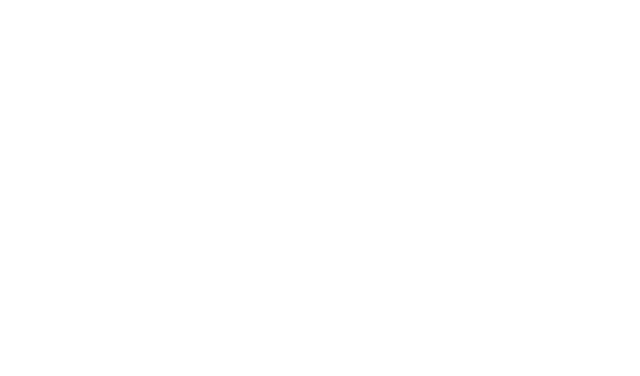
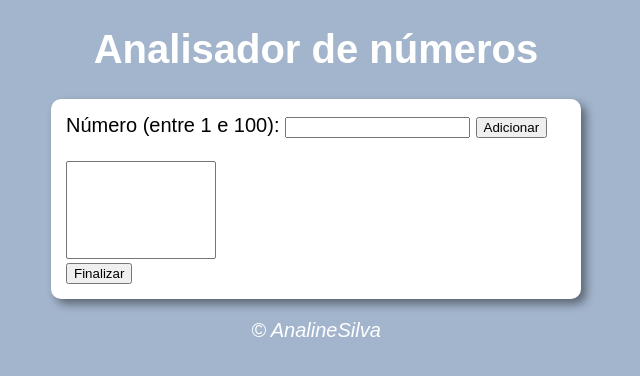
Before and after one commit to 4n4l1n3/10-js-avancando, a plain HTML site: page numeros.html in a window 1280 px wide. Shown: the whole page, without its empty margins (324-964 px from the left). Drawn offline with Linux system fonts and the light colour scheme.

Commit message:
Resolvendo 'Analisador de Números'

```diff
--- /dev/null
+++ b/estilo.css
@@ -0,0 +1,28 @@
+body {
+    background: rgba(29, 72, 129, 0.404);
+    font: normal 15pt Arial;
+}
+
+header {
+    color: white;
+    text-align: center;
+}
+
+section {
+    background: white;
+    border-radius: 10px;
+    padding: 15px;
+    width: 500px;
+    margin: auto;
+    box-shadow: 5px 5px 10px rgba(0, 0, 0, 0.445);
+}
+
+select#flista {
+    width: 150px;
+}
+
+footer {
+    color: white;
+    text-align: center;
+    font-style: italic;
+}
--- a/numeros.html
+++ b/numeros.html
@@ -0,0 +1,31 @@
+<!DOCTYPE html>
+<html lang="pt-BR">
+<head>
+    <meta charset="UTF-8">
+    <meta name="viewport" content="width=device-width, initial-scale=1.0">
+    <meta http-equiv="X-UA-Compatible" content="ie=edge">
+    <title>Analisador de números</title>
+    <link rel="stylesheet" href="estilo.css">
+</head>
+<body>
+    <header>
+        <h1>Analisador de números</h1>
+    </header>
+    <section>
+        <div>
+            Número (entre 1 e 100):
+            <input type="number" name="fnum" id="fnum">
+            <input type="button" value="Adicionar" onclick="adicionar()">
+            <br><br><select name="flista" id="flista" size="6"></select>
+            <br><input type="button" value="Finalizar" onclick="finalizar()">
+        </div>
+        <div id="res">
+
+        </div>
+    </section>
+    <footer>
+        <p>&copy; AnalineSilva</p>
+    </footer>
+    <script src="script.js"></script>
+</body>
+</html>
--- /dev/null
+++ b/script.js
@@ -0,0 +1,60 @@
+let num = document.querySelector('input#fnum')
+let lista = document.querySelector('select#flista')
+let res = document.querySelector('div#res')
+let valores = []
+
+function isNumero(n) {
+    if(Number(n) >= 1 && Number(n) <= 100) {
+        return true
+    } else {
+        return false
+    }
+}
+
+function inLista(n, l) {
+    if(l.indexOf(Number(n)) != -1) {
+        return true
+    } else {
+        return false
+    }
+}
+
+function adicionar() {
+    if(isNumero(num.value) && !inLista(num.value, valores)) {
+        valores.push(Number(num.value))
+        let item = document.createElement('option')
+        item.text = `Valor ${num.value} adicionado.`
+        lista.appendChild(item)
+        res.innerHTML = ''
+    }else {
+        window.alert('Valor inválido ou já encontrado na lista.')
+    }
+    num.value = ''
+    num.focus()
+}
+
+function finalizar() {
+    if (valores.length == 0) {
+        window.alert('Adicione valores antes de finalizar!')
+    } else {
+        let tot = valores.length
+        let maior = valores[0]
+        let menor = valores[0]
+        let soma = 0
+        let media = 0
+        for(let pos in valores) {
+            soma += valores[pos]
+            if (valores[pos] > maior)
+                maior = valores[pos]
+            if (valores[pos] < menor)
+                menor = valores[pos]
+        }
+        media = soma / tot
+        res.innerHTML = ''
+        res.innerHTML += `<p>Ao todo, temos ${tot} números cadastrados.</p>`
+        res.innerHTML += `<p>O maior valor informado foi ${maior}.</p>`
+        res.innerHTML += `<p>O menor valor informado foi ${menor}.</p>`
+        res.innerHTML += `<p>Somando todos os valores, temos ${soma}.</p>`
+        res.innerHTML += `<p>A média dos valores digitados é ${media.toFixed(0)}.</p>`
+    }
+}
```
Also changed, not shown: index.html (+10 -0 lines).
